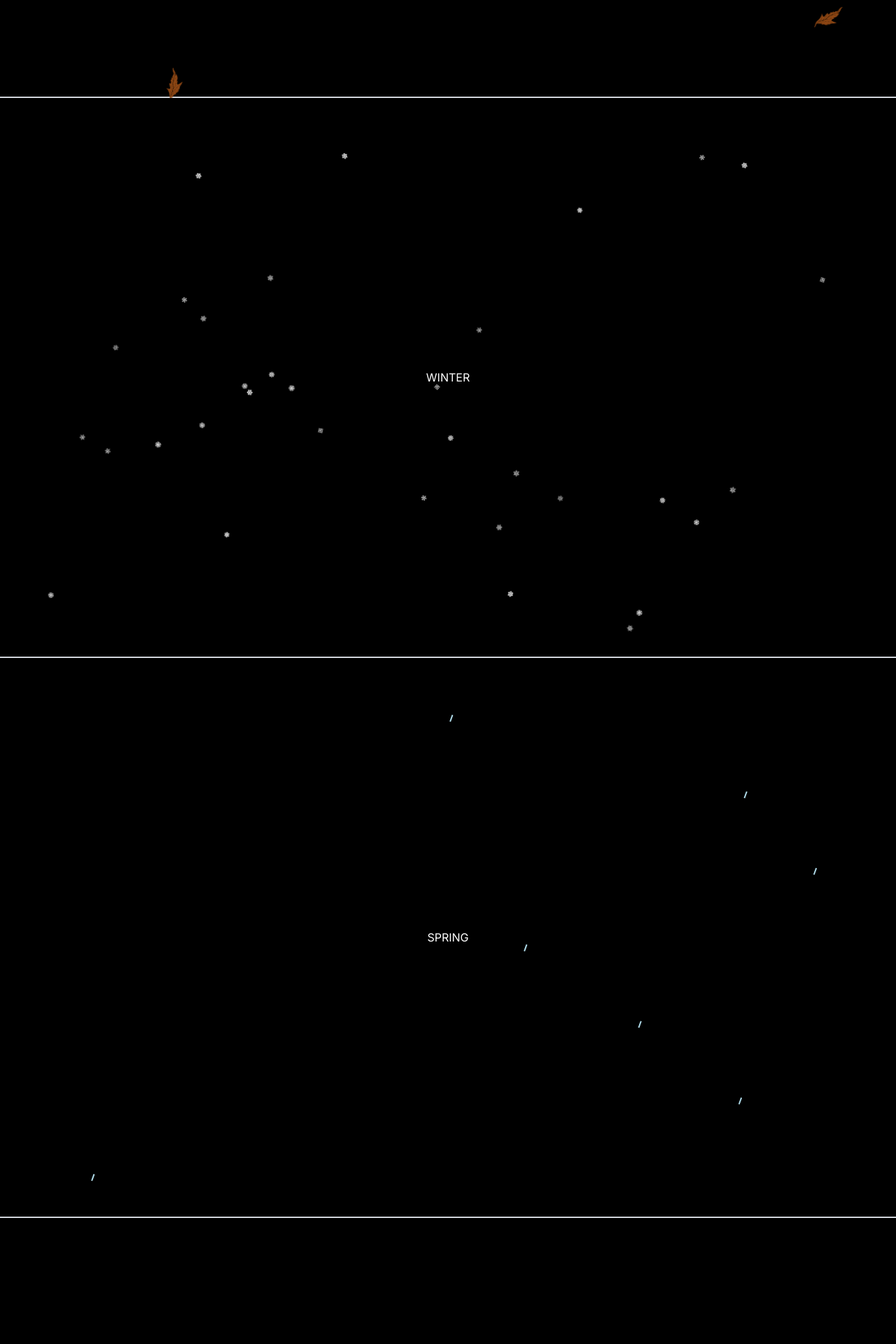
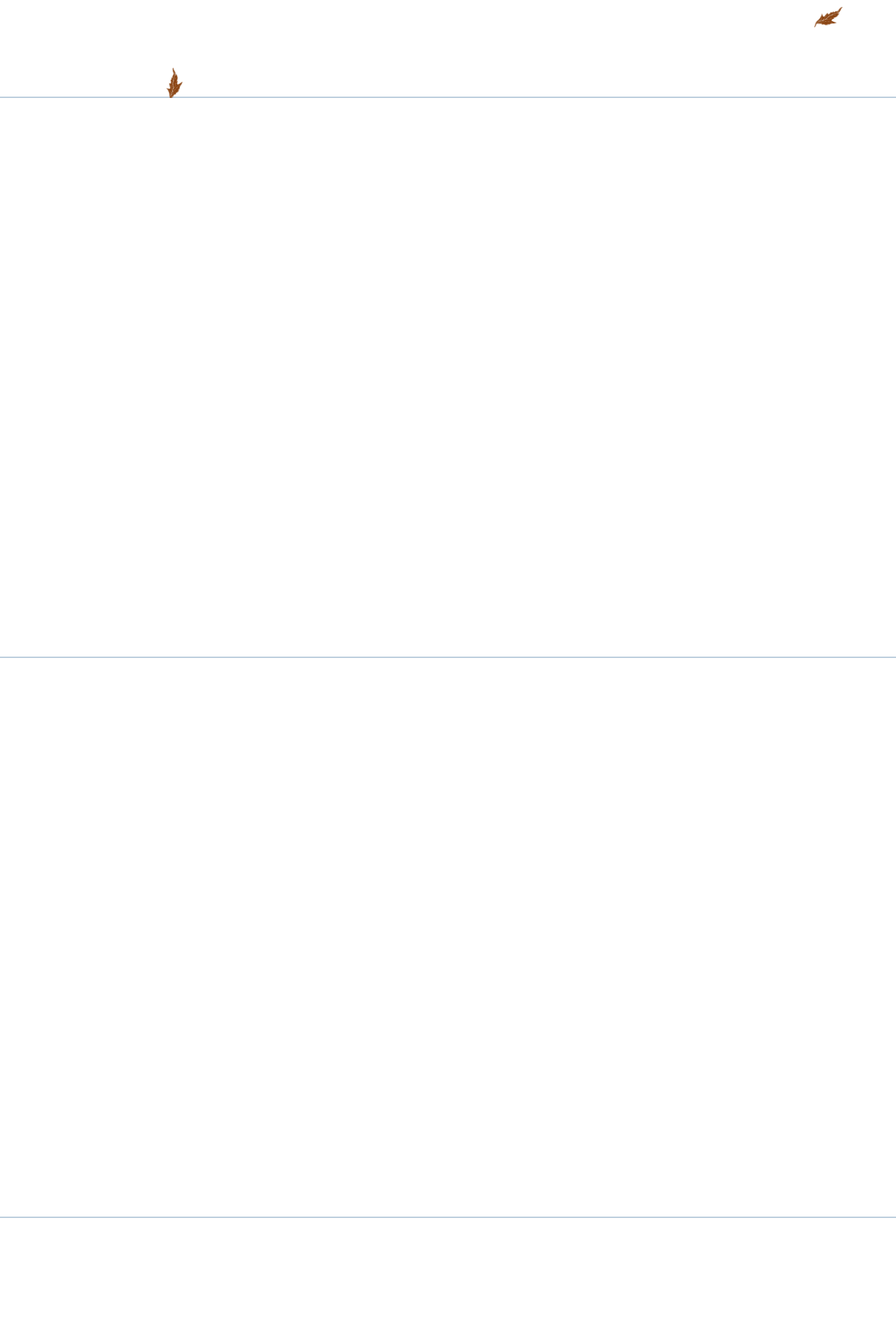
Before and after one commit to ajosephjohnson/portfolio, a Next.js app: page / in a window 1280 px wide. Shown: the part 660-2580 px from the top of the page at 70% size. Built offline with nearby package versions, Linux system fonts and the light colour scheme.

Commit message:
AJJ-1376: Add gradient backgrounds for light and dark mode

```diff
--- a/src/app/globals.css
+++ b/src/app/globals.css
@@ -2,34 +2,12 @@
 @tailwind components;
 @tailwind utilities;
 
-
-:root {
-  --foreground-rgb: 255, 255, 255;
-  --background-start-rgb: 0, 0, 0;
-  --background-end-rgb: 0, 0, 0;
+.sky-gradient {
+  @apply bg-gradient-to-b from-day-sky-common from-10% via-day-sky-mid to-day-sky-common to-90%;
 }
 
-/*
-:root {
-  --foreground-rgb: 0, 0, 0;
-  --background-start-rgb: 214, 219, 220;
-  --background-end-rgb: 255, 255, 255;
-}
 @media (prefers-color-scheme: dark) {
-  :root {
-    --foreground-rgb: 255, 255, 255;
-    --background-start-rgb: 0, 0, 0;
-    --background-end-rgb: 0, 0, 0;
+  .sky-gradient {
+    @apply bg-gradient-to-b from-night-sky-common from-10% via-night-sky-mid to-night-sky-common to-90%;
   }
 }
-*/
-
-body {
-  color: rgb(var(--foreground-rgb));
-  background: linear-gradient(
-      to bottom,
-      transparent,
-      rgb(var(--background-end-rgb))
-    )
-    rgb(var(--background-start-rgb));
-}
--- a/src/app/page.tsx
+++ b/src/app/page.tsx
@@ -4,7 +4,7 @@ import { SeasonalSection, Seasons } from '@/components/seasons';
 
 
 function Container({ children }: PropsWithChildren<{}>) {
-  return <div className="flex min-h-screen min-w-screen items-center justify-center border-gray-300 border-b-2">
+  return <div className="flex min-h-screen min-w-screen items-center justify-center dark:border-night-sky-mid border-day-sky-mid border-b-2">
     {children}
   </div>
 }
@@ -12,24 +12,16 @@ function Container({ children }: PropsWithChildren<{}>) {
 export default function Home() {
   return <main>
     <SeasonalSection season={Seasons.Fall}>
-      <Container>
-        FALL
-      </Container>
+      <Container></Container>
     </SeasonalSection>
     <SeasonalSection season={Seasons.Winter}>
-      <Container>
-        WINTER
-      </Container>
+      <Container></Container>
     </SeasonalSection>
     <SeasonalSection season={Seasons.Spring}>
-      <Container>
-        SPRING
-      </Container>
+      <Container></Container>
     </SeasonalSection>
     <SeasonalSection season={Seasons.Summer}>
-      <Container>
-        SUMMER
-      </Container>
+      <Container></Container>
     </SeasonalSection>
   </main>;
 }
--- a/src/components/seasons/FallingSnow.tsx
+++ b/src/components/seasons/FallingSnow.tsx
@@ -9,6 +9,8 @@ const ANIMATION_DURATION = 9000;
 const NUM_SNOWFLAKES = 250;
 const WIND_STRENGTH = 10;
 const SNOWFLAKE_SIZE = 10;
+const SNOWFLAKE_OPACITY_MIN = 0.7; // Minimum opacity
+const SNOWFLAKE_OPACITY_MAX = 1; // Maximum opacity
 const DELAY_MIN = 0;
 const DELAY_MAX = 1000;
 
@@ -46,16 +48,19 @@ export default function LightSnowfall({ contentHeight, contentWidth }: SeasonalS
   return springs.map((props, i) => {
     // Determines the frequency and direction of the "wind" affecting snowflake movement.
     const windInitialDirection = Math.random() < 0.5 ? -1 : 1;
+    const sizeVariation = getRandomIntegerInRange(SNOWFLAKE_SIZE - 2, SNOWFLAKE_SIZE + 2);
+    const snowflakeOpacity = getRandomIntegerInRange(SNOWFLAKE_OPACITY_MIN, SNOWFLAKE_OPACITY_MAX);
 
     return <animated.div
       key={i}
       style={{
-        width: SNOWFLAKE_SIZE,
-        height: SNOWFLAKE_SIZE,
-        background: `url('/snowflakes/snowflake-${getRandomIntegerInRange(1, 12)}.svg') no-repeat center center`, // Use a snowflake image
+        width: sizeVariation,
+        height: sizeVariation,
+        background: `url('/snowflakes/snowflake-${getRandomIntegerInRange(1, 12)}.svg') no-repeat center center`,
         backgroundSize: 'cover',
         position: 'absolute',
         willChange: 'transform',
+        opacity: snowflakeOpacity,
         transform: to([ props.x, props.y ], (x, y) => {
           // Continuous rotation as the snowflake falls
           const rotation = y / contentHeight * 360;
--- a/src/components/seasons/LightRainfall.tsx
+++ b/src/components/seasons/LightRainfall.tsx
@@ -25,7 +25,7 @@ export default function LightRainfall({ contentHeight, contentWidth }: SeasonalS
     return {
       from: {
         x: xStart, // Start position for the X-axis.
-        y: 0 - RAINDROP_HEIGHT, // Start position for the Y-axis (off-screen above the viewport).
+        y: 0 - RAINDROP_HEIGHT - (RAINDROP_HEIGHT / 4), // Start position for the Y-axis (off-screen above the viewport).
         rotateZ: rotation, // Rotation angle.
       },
       to: {
@@ -50,7 +50,7 @@ export default function LightRainfall({ contentHeight, contentWidth }: SeasonalS
       style={{
         height: RAINDROP_HEIGHT,
         width: RAINDROP_WIDTH,
-        backgroundColor: '#ADD8E6',
+        backgroundColor: 'rgba(255, 255, 255, 0.75)',
         position: 'absolute',
         willChange: 'transform',
         ...props,
--- a/src/components/seasons/SeasonalSection.tsx
+++ b/src/components/seasons/SeasonalSection.tsx
@@ -19,8 +19,8 @@ export default function SeasonalSection({
   children: React.ReactNode;
 }) {
   const contentRef = useRef<HTMLDivElement>(null);
-  const [contentHeight, setContentHeight] = useState(0);
-  const [contentWidth, setContentWidth] = useState(0);
+  const [ contentHeight, setContentHeight ] = useState(0);
+  const [ contentWidth, setContentWidth ] = useState(0);
 
   // useLayoutEffect is used over useEffect because we need to measure the
   // dimensions of the DOM element as soon as it is rendered but before the
--- a/tailwind.config.ts
+++ b/tailwind.config.ts
@@ -10,7 +10,16 @@ const config: Config = {
     extend: {
       boxShadow: {
         'radiance': '0 0 30px 10px rgba(252, 211, 77, 0.7)',
-      }
+      },
+      colors: {
+        // Light Mode Gradient
+        'day-sky-common': '#CDDDEE',
+        'day-sky-mid': '#BCCEDD',
+
+        // Dark Mode Gradient
+        'night-sky-common': '#20232A',
+        'night-sky-mid': '#33363D',
+      },
     },
   },
   plugins: [],
```
